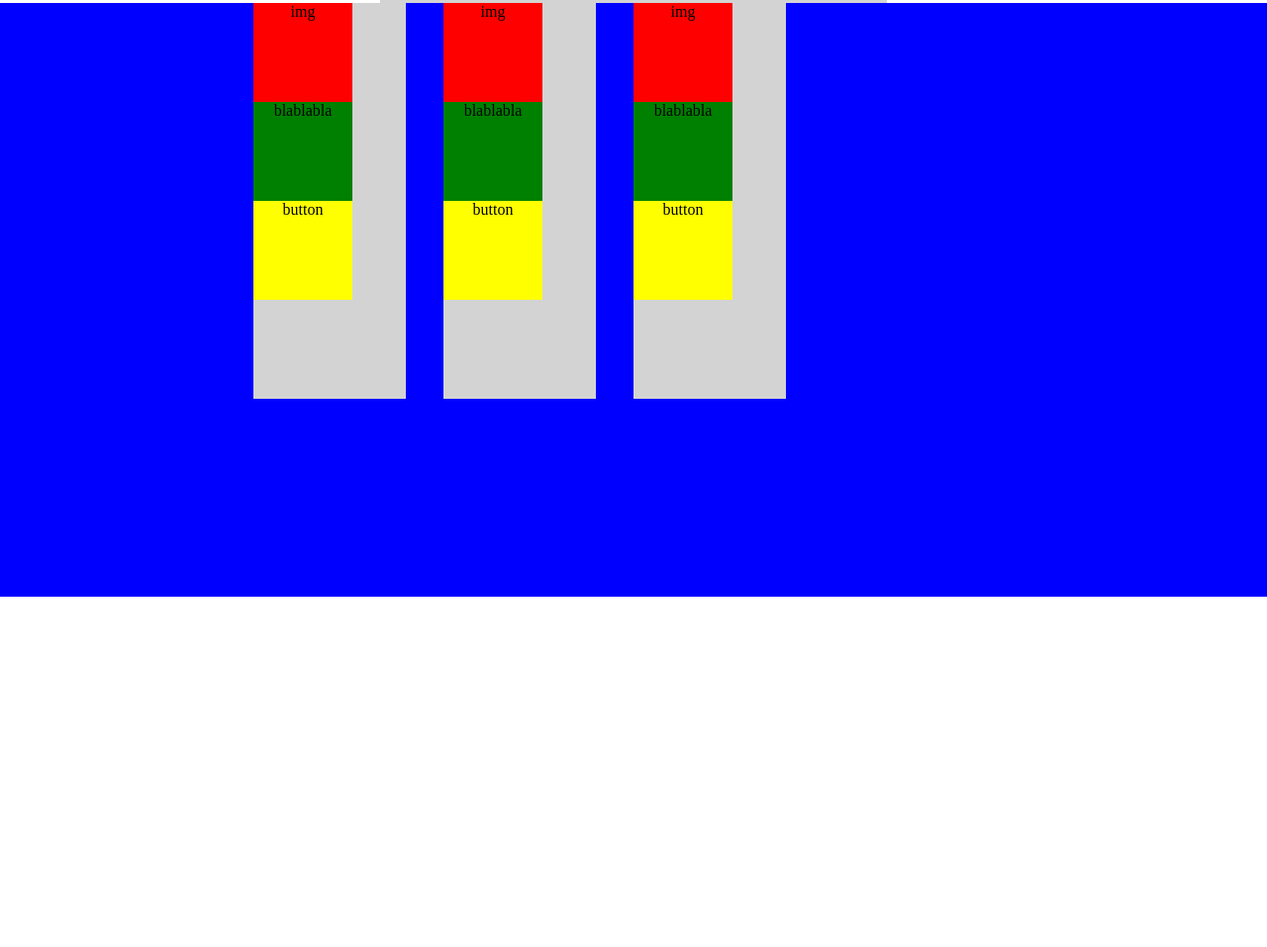
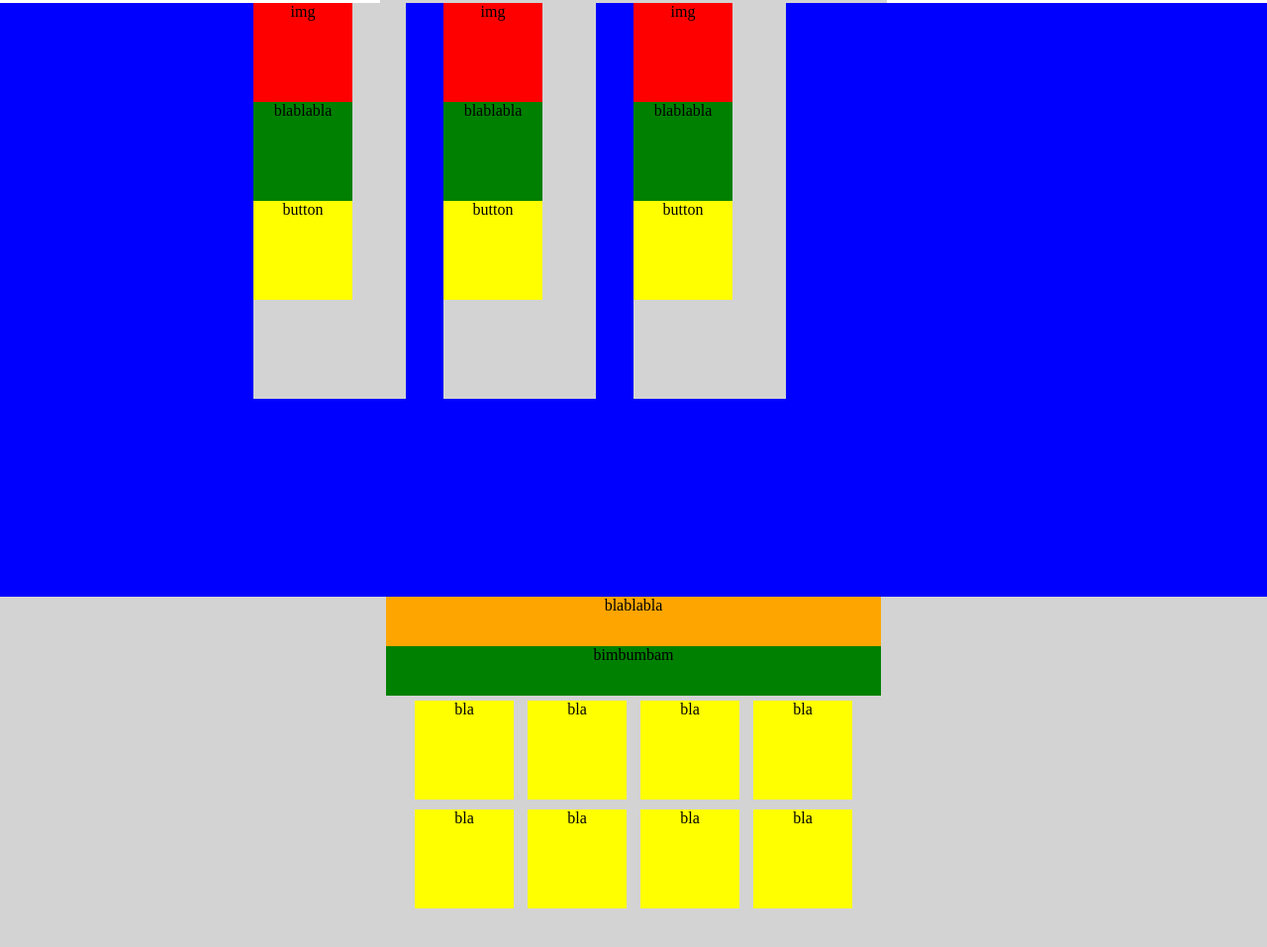
Before and after one commit to DavideBenazzi/htmlcss-hubspot, a plain HTML site: page index.html in a window 1280 px wide. Shown: the part 897-1854 px from the top of the page at 99% size. Before the commit the page ends 1500 px from the top, so only its background shows below. Drawn offline with Linux system fonts and the light colour scheme.

Commit message:
ossatura sezione 3

```diff
--- a/css/style.css
+++ b/css/style.css
@@ -242,3 +242,37 @@
   width: 100px;
   background: yellow;
 }
+/* SEZIONE 3 */
+.sezione3 {
+  height: 400px;
+  width: 100%;
+  background: lightgrey;
+  text-align: center;
+}
+
+.txt-sez3 {
+  height: 50px;
+  width: 500px;
+  background: orange;
+  display: block;
+  margin-left: 50%;
+  transform: translateX(-50%);
+}
+
+.sottotxt-sez3 {
+  height: 50px;
+  width: 500px;
+  background: green;
+  display: block;
+  margin-left: 50%;
+  transform: translateX(-50%);
+}
+/* GRIGLIA */
+.griglia {
+  height: 100px;
+  width: 100px;
+  background: yellow;
+  display: inline-block;
+  margin: 5px;
+}
+/* SEZIONE 4 */
--- a/index.html
+++ b/index.html
@@ -126,10 +126,43 @@
             </div>
           </div>
         </div>
-
       </section>
+      <!-- SEZIONE 3 -->
       <section class="sezione3">
-
+        <div class="txt-sez3">
+          blablabla
+        </div>
+        <div class="sottotxt-sez3">
+          bimbumbam
+        </div>
+        <div class="row1-sez3">
+          <div class="griglia">
+            bla
+          </div>
+          <div class="griglia">
+            bla
+          </div>
+          <div class="griglia">
+            bla
+          </div>
+          <div class="griglia">
+            bla
+          </div>
+        </div>
+        <div class="row2-sez3">
+          <div class="griglia">
+            bla
+          </div>
+          <div class="griglia">
+            bla
+          </div>
+          <div class="griglia">
+            bla
+          </div>
+          <div class="griglia">
+            bla
+          </div>
+        </div>
       </section>
       <section class="sezione4">
 
```
